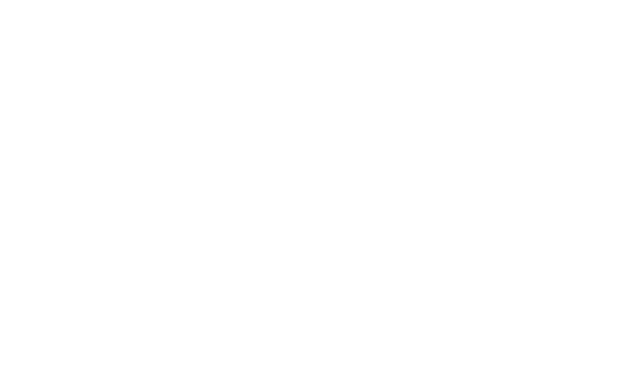
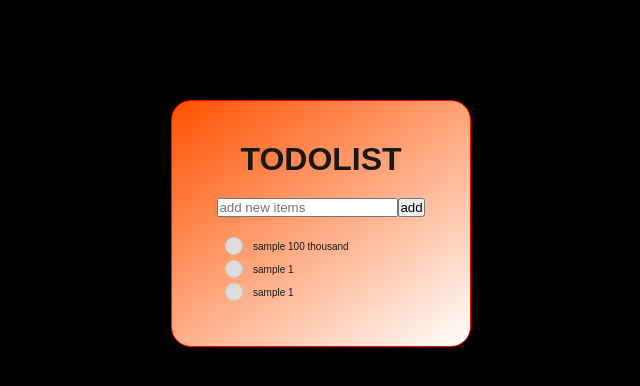
Before and after one commit to samintejas/javascripts-mini-projects, a plain HTML site: page todo-list/index.html in a window 1280 px wide. Shown: the whole page, without its empty margins (319-959 px from the left). Drawn offline with Linux system fonts and the light colour scheme.

Commit message:
todo app basic css

```diff
--- a/todo-list/index.html
+++ b/todo-list/index.html
@@ -1,22 +1,38 @@
 <!DOCTYPE html>
 <html lang="en">
-
   <head>
     <meta charset="UTF-8" />
     <meta name="viewport" content="width=device-width, initial-scale=1.0" />
     <link rel="stylesheet" href="style.css" />
     <script defer src="script.js"></script>
 
-    <script src="https://kit.fontawesome.com/ba3fcf12db.js"
-      crossorigin="anonymous"></script>
+    <script
+      src="https://kit.fontawesome.com/ba3fcf12db.js"
+      crossorigin="anonymous"
+    ></script>
 
     <title>Todo</title>
   </head>
 
   <body>
 
+    <div class="container">
 
+      <header><h1>TODOLIST</h1></header>
 
+      <main>
+        <div class="new-item">
+          <input type="text" placeholder="add new items" spellcheck="false" />
+          <button>add</button>
+        </div>
+        <div class="items">
+            <li><input type="checkbox" />sample 100 thousand</li>
+            <li><input type="checkbox" />sample 1</li>
+            <li><input type="checkbox" />sample 1</li>
+
+        </div>
+      </main>
+    </div>
 
   </body>
 </html>
--- a/todo-list/style.css
+++ b/todo-list/style.css
@@ -0,0 +1,63 @@
+* {
+    margin: 0;
+    padding: 0;
+    box-sizing: border-box;
+    font-family: Nunito, sans-serif;
+}
+
+body {
+    background-color: black;
+}
+
+.container {
+    width: 80%;
+    max-width: 300px;
+    border: 1px solid red;
+    background: linear-gradient(145deg,#ff5100,#ffffff);
+    color: #181818;
+    margin: 100px auto 0;
+    border-radius: 20px;
+    padding: 40px 53px;
+    text-align: center;
+}
+
+header {
+    padding-bottom: 20px;
+}
+
+.new-item {
+    display: flex;
+    align-items: center;
+    justify-content: center;
+    padding-bottom: 20px;
+}
+
+.items {
+    text-align: left;
+    list-style: none;
+    font-size: 10px;
+
+}
+
+.items li {
+    display: flex;
+    align-items: center;
+    flex-grow: 1;
+    padding-bottom: 5px;
+}
+
+
+.items li input[type="checkbox"]{
+    appearance: none;
+    margin-right: 10px;
+    width: 18px;
+    height: 18px;
+    border-radius: 50%;
+    background-color: #ddd;
+    cursor: pointer;
+    border: 1px solid #ccc
+}
+
+.items li input[type="checkbox"]:checked {
+    background-color: #4CAF50;
+  }
```
